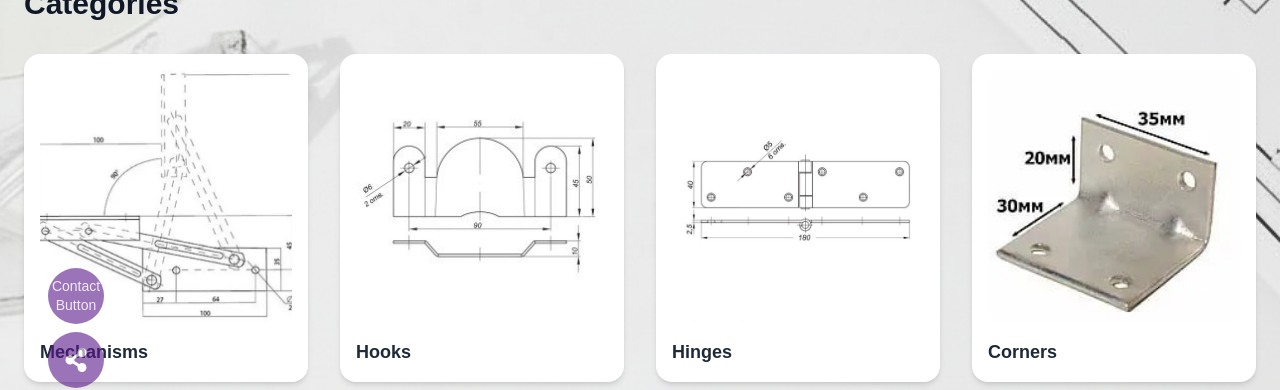
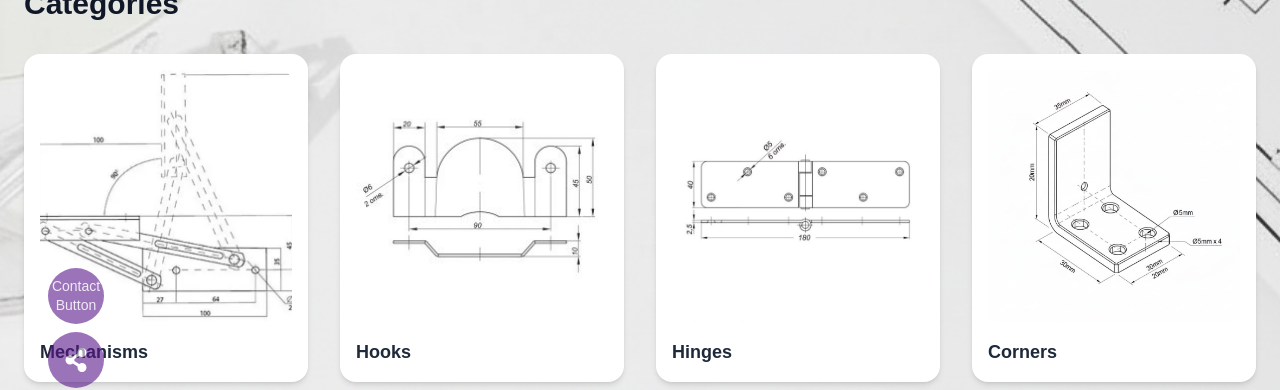
Before and after one commit to IevgenVyshnevskyi/FurnitPro, a Next.js app: page /en in a window 1280 px wide. Shown: the part 260-650 px from the top of the page. Built offline with nearby package versions, Linux system fonts and the light colour scheme.

Commit message:
changed main icon for corners category

```diff
--- a/src/app/[locale]/page.tsx
+++ b/src/app/[locale]/page.tsx
@@ -33,7 +33,7 @@ const categories = [
     id: 3,
     key: "corners",
     category: "corners",
-    imageSrc: "/images/products/9.angle-106/item2.jpg",
+    imageSrc: "/images/products/9.angle-106/item3.jpg",
     imageAlt: "Меблевий з’єднувальний куток 106.",
   },
 ];
```
